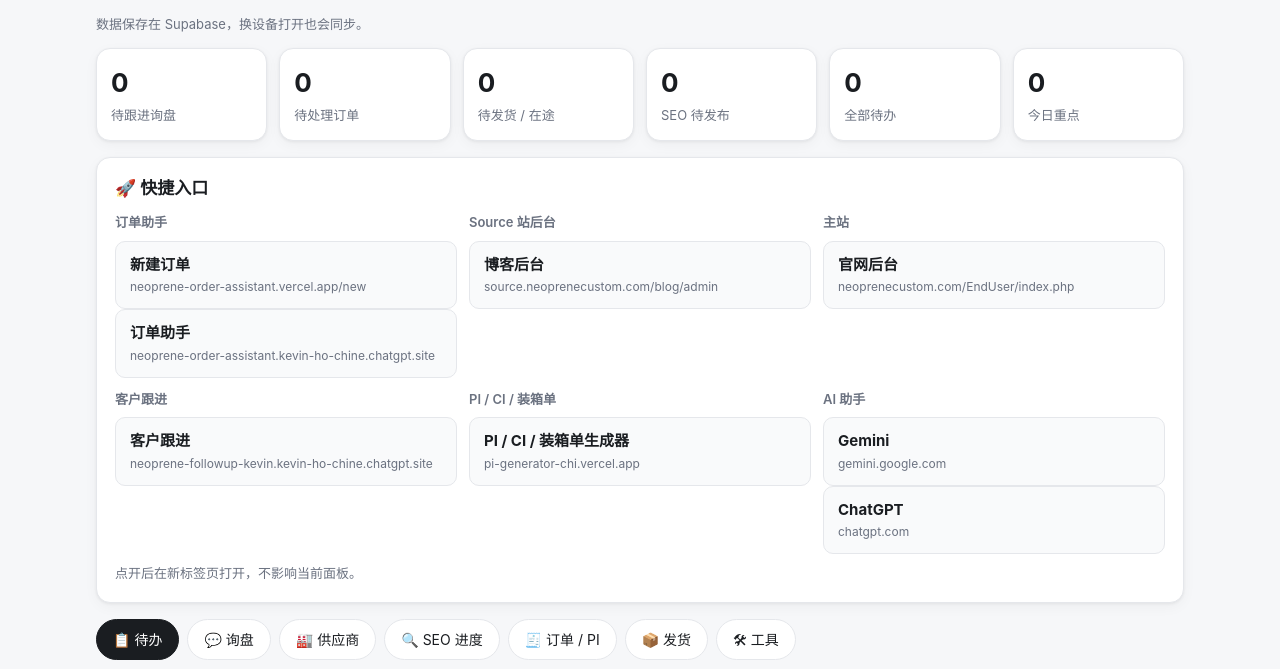
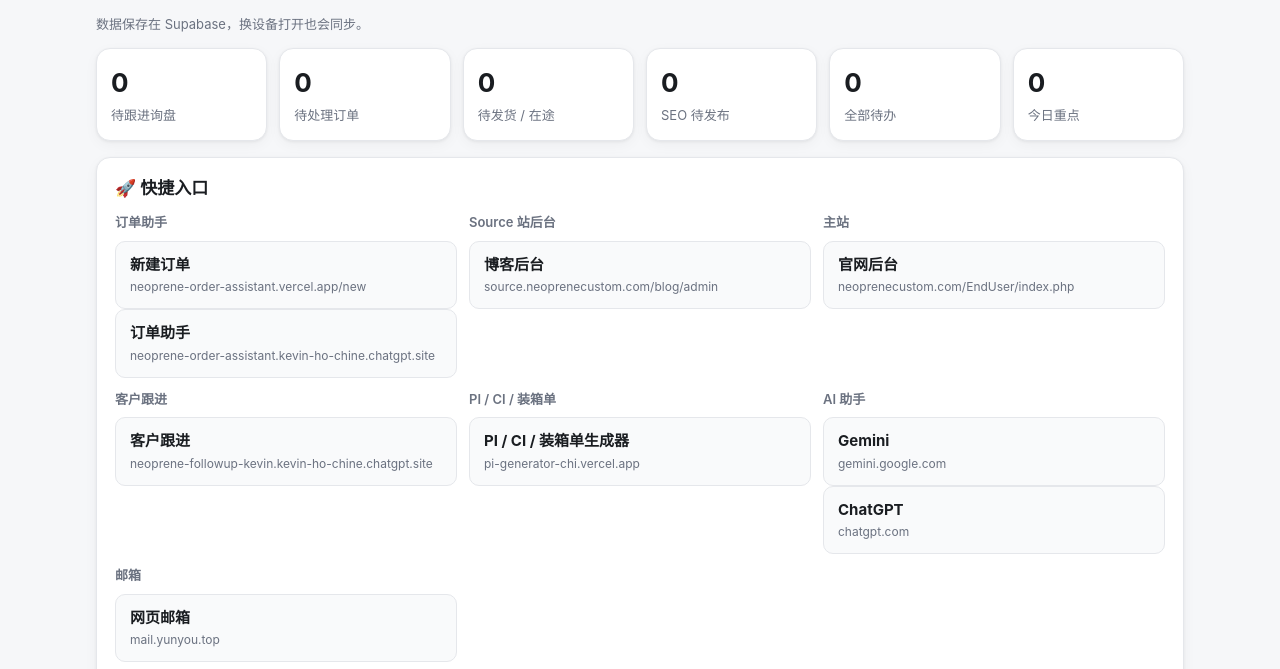
Before and after one commit to kevin-neoprene/work-panel, a plain HTML site: page index.html in a window 1280 px wide. Shown: the part 101-770 px from the top of the page. Drawn offline with Linux system fonts and the light colour scheme; no server answers.

Commit message:
Add webmail quick link

```diff
--- a/index.html
+++ b/index.html
@@ -72,6 +72,12 @@
         </a>
         <a class="quick-card" href="https://chatgpt.com/" target="_blank" rel="noopener">
           <b>ChatGPT</b><span>chatgpt.com</span>
+        </a>
+      </div>
+      <div class="quick-group">
+        <h3>邮箱</h3>
+        <a class="quick-card" href="https://mail.yunyou.top/" target="_blank" rel="noopener">
+          <b>网页邮箱</b><span>mail.yunyou.top</span>
         </a>
       </div>
     </div>
```
